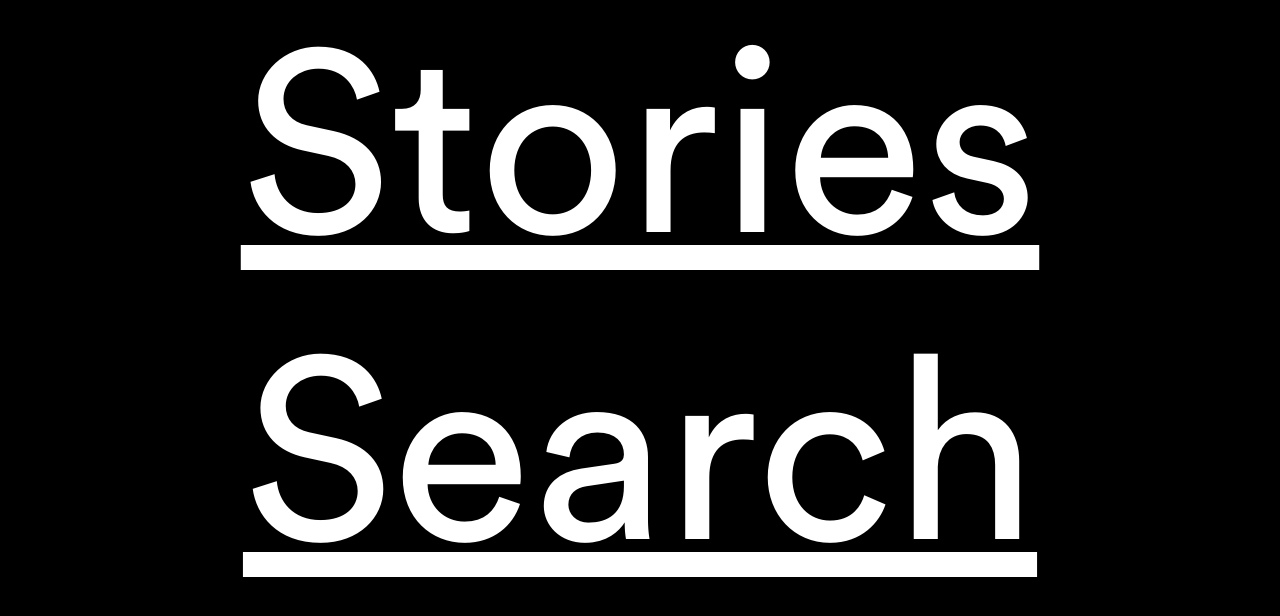
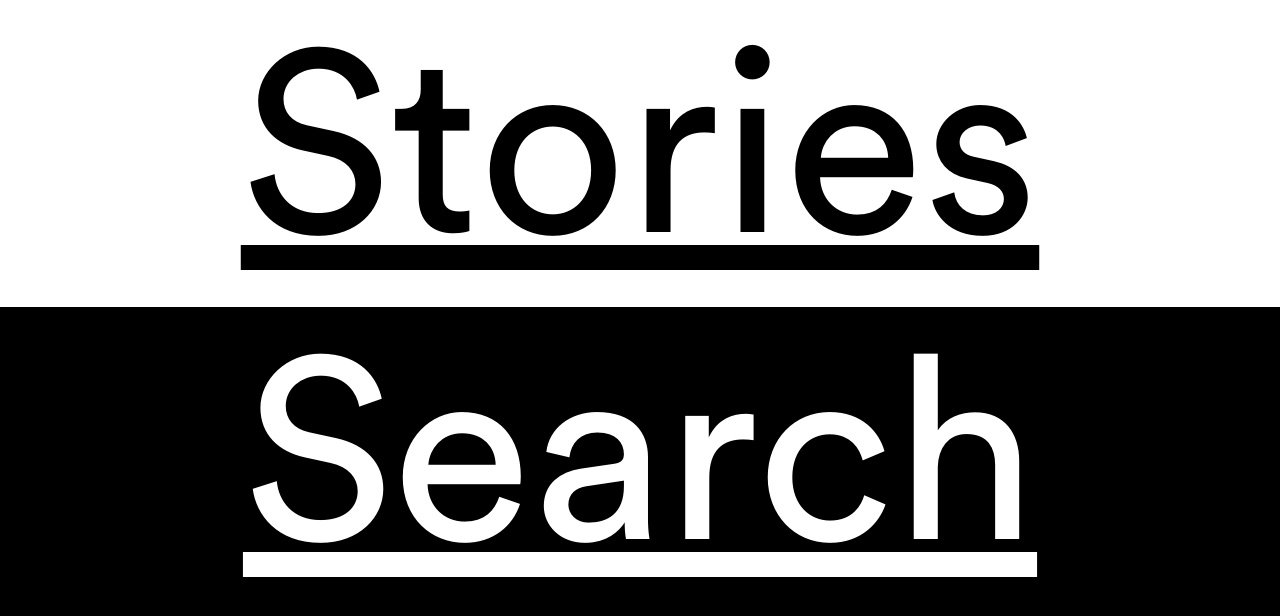
Before and after one commit to sinanatra/olympics, a SvelteKit app: page / in a window 1280 px wide. Shown: the top 616 px of the page. Built offline with nearby package versions, Linux system fonts and the light colour scheme.

Commit message:
style home

```diff
--- a/src/routes/+page.svelte
+++ b/src/routes/+page.svelte
@@ -10,13 +10,18 @@
 <style>
     main {
         margin: 0 auto;
-        max-width: 960px;
     }
 
     a {
+        width: 100%;
         color: white;
         font-size: 20vw;
         text-align: center;
         display: block;
     }
+
+    a:hover {
+        background-color: white;
+        color: black;
+    }
 </style>
```
